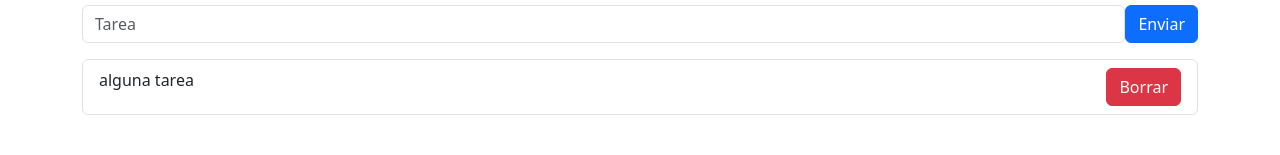
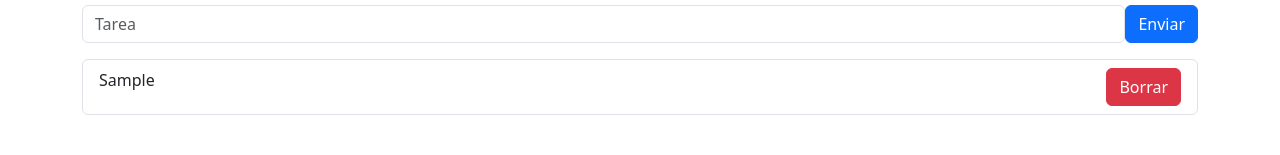
Before and after one commit to rollingcodeschool/listaTareas101i, a React (Vite) app: page / in a window 1280 px wide. Both pictures are taken after typing "Sample" into the empty fields and a click on the button "Enviar". Shown: the part 145-300 px from the top of the page. Built offline with nearby package versions, Linux system fonts and the light colour scheme.

Commit message:
mostramos el nombre de la tarea en el componente ItemTarea

```diff
--- a/src/components/ItemTarea.jsx
+++ b/src/components/ItemTarea.jsx
@@ -1,7 +1,7 @@
 import { Button, ListGroup } from "react-bootstrap";
-const ItemTarea = () => {
+const ItemTarea = ({tarea}) => {
     return (
-        <ListGroup.Item className="d-flex justify-content-between">alguna tarea <Button variant="danger">Borrar</Button></ListGroup.Item>
+        <ListGroup.Item className="d-flex justify-content-between">{tarea} <Button variant="danger">Borrar</Button></ListGroup.Item>
     );
 };
 
```
